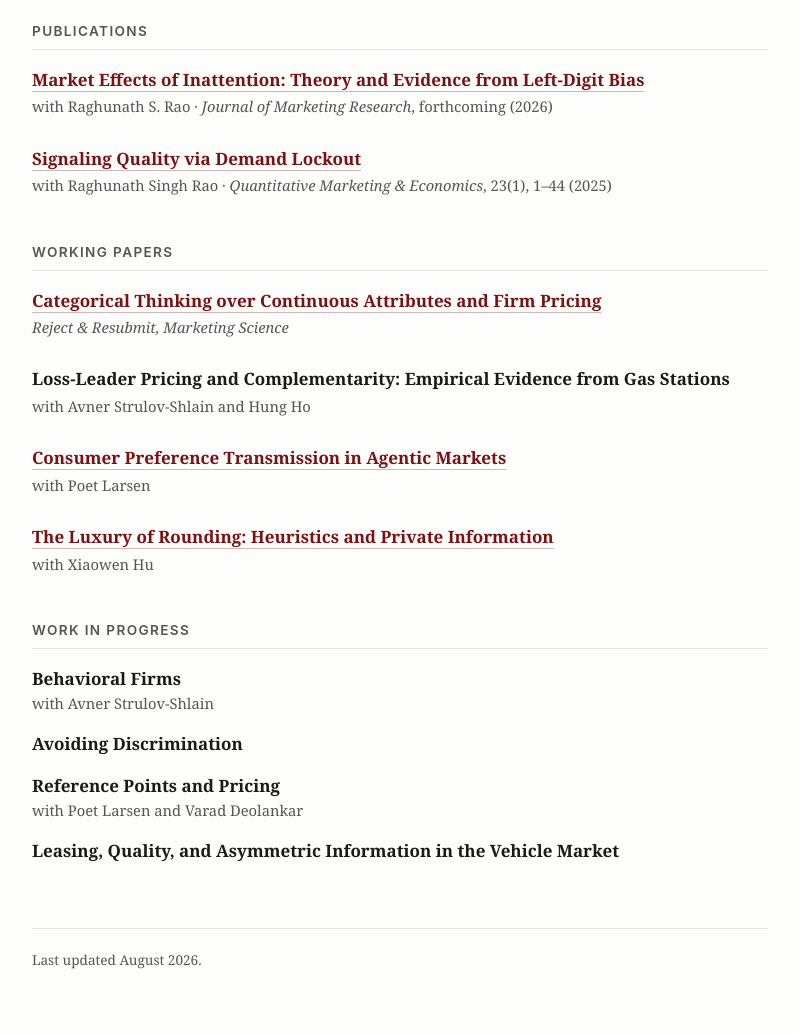
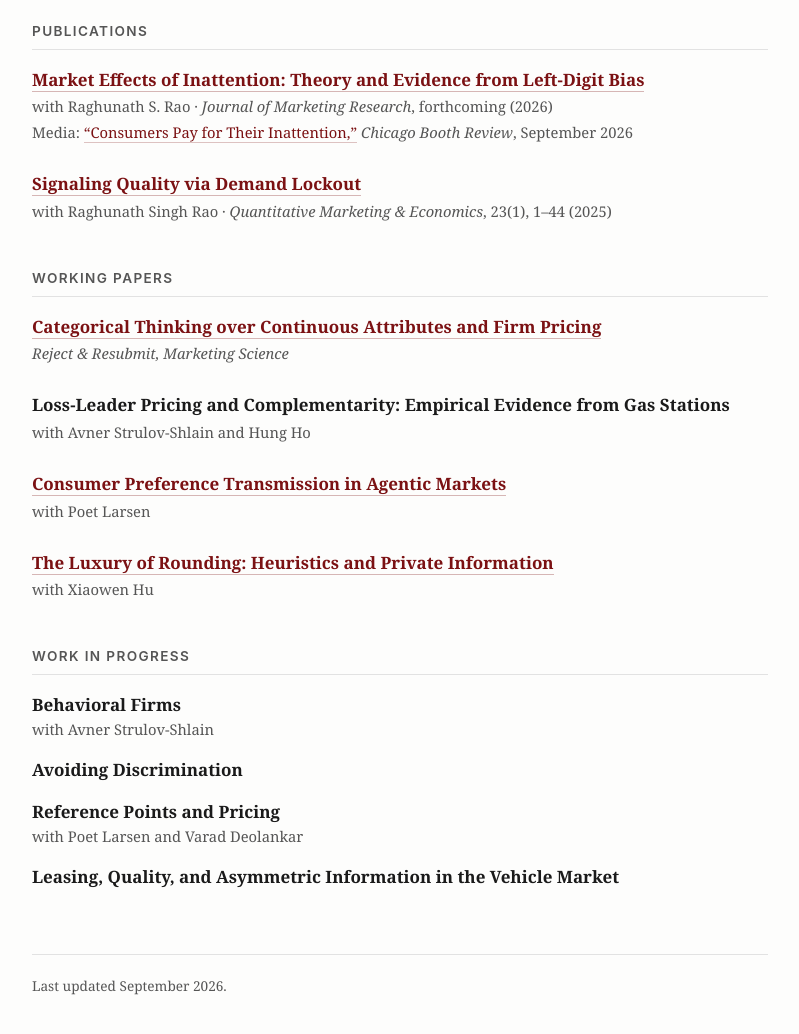
Before and after one commit to KrAndreas/KrAndreas.github.io, a plain HTML site: page research.html in a window 1280 px wide. Shown: the part 240-1274 px from the top of the page, without its empty margins (240-1039 px from the left). Drawn offline with Linux system fonts and the light colour scheme.

Commit message:
Add Chicago Booth Review media link

```diff
--- a/research.html
+++ b/research.html
@@ -43,6 +43,7 @@
     <a href="https://doi.org/10.1177/00222437261427475">Market Effects of Inattention: Theory and Evidence from Left-Digit Bias</a>
   </span>
   <span class="meta">with Raghunath S. Rao &middot; <em>Journal of Marketing Research</em>, forthcoming (2026)</span>
+  <span class="meta press">Media: <a href="https://www.chicagobooth.edu/review/consumers-pay-their-inattention">&ldquo;Consumers Pay for Their Inattention,&rdquo;</a> <em>Chicago Booth Review</em>, September 2026</span>
   <!-- Paste the abstract between the <p> tags below, then delete this comment.
   <details><summary>Abstract</summary><p>...</p></details>
   -->
@@ -104,7 +105,7 @@
 </ul>
 
 <footer class="site">
-  Last updated August 2026.
+  Last updated September 2026.
 </footer>
 
 </div>
```
Also changed, not shown: data.html (+1 -1 lines), index.html (+1 -1 lines), teaching.html (+1 -1 lines).
